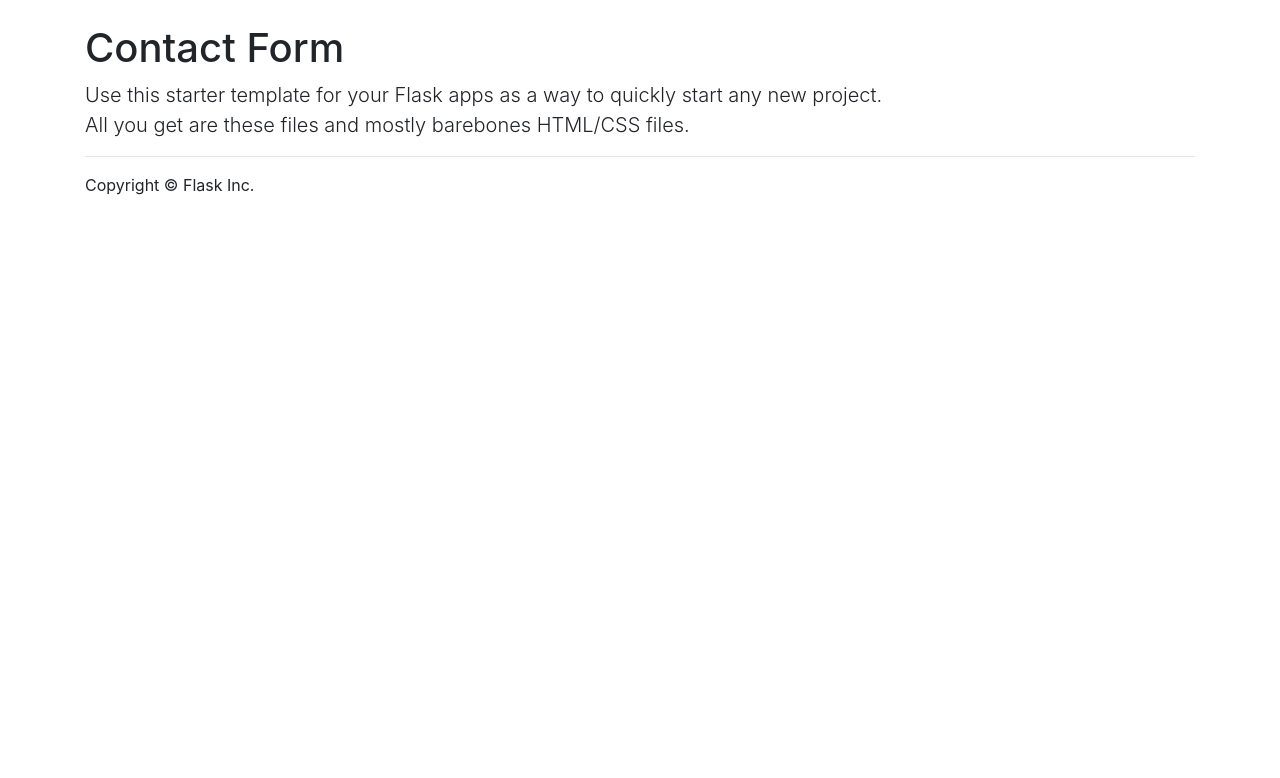
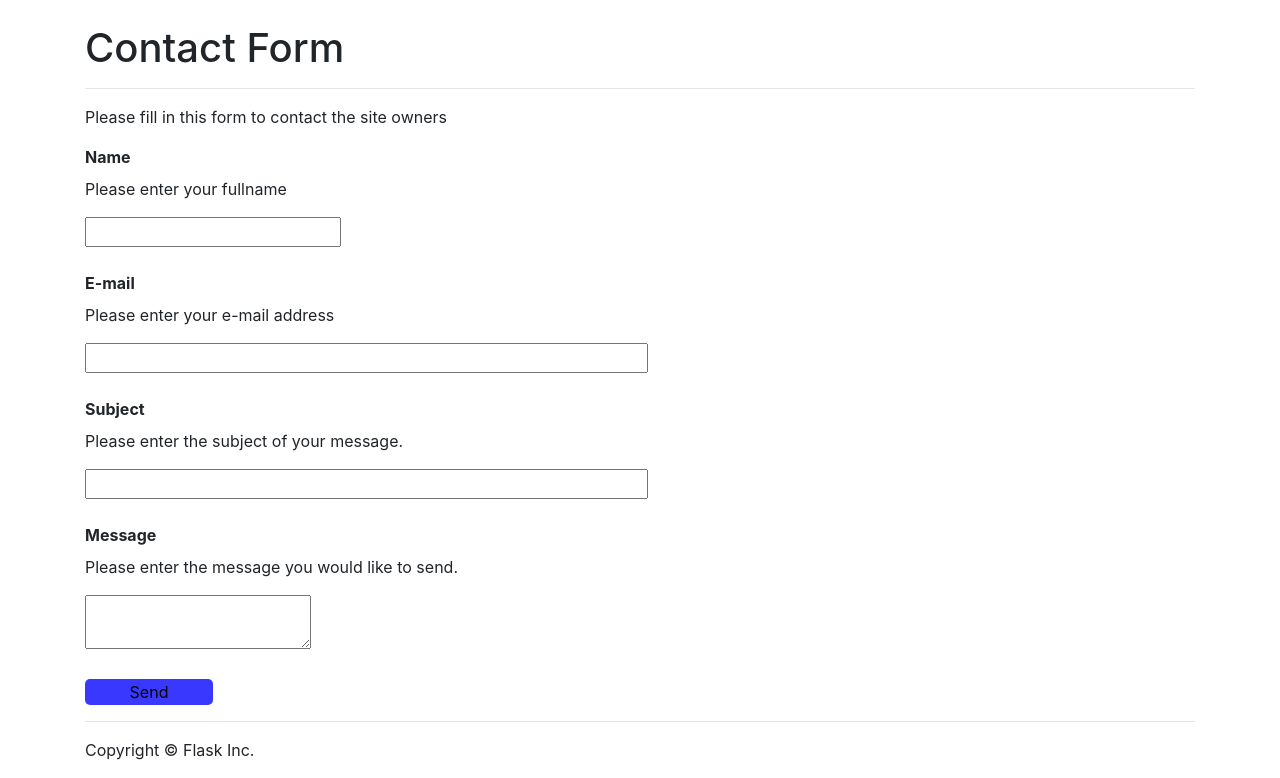
Before and after one commit to calloo/info3180-lab3, a Flask app: page /contact in a window 1280 px wide. Shown: the part 56-834 px from the top of the page. Before the commit the page ends 251 px from the top, so only its background shows below. Run offline with Flask 2, Linux system fonts and the light colour scheme; some libraries are stand-ins or nearby versions.

Commit message:
Add files via upload

```diff
--- a/app/forms.py
+++ b/app/forms.py
@@ -1,10 +1,10 @@
 from flask_wtf import FlaskForm
-from wtforms import StringField
-from wtforms.validators import DataRequired
+from wtforms import StringField, TextAreaField
+from wtforms.validators import DataRequired, Email
 
 
 class Form(FlaskForm):
-    name = StringField('name', validators=[DataRequired])
-    email = StringField('email', validators=[DataRequired])
-    subject = StringField('subject', validators=[DataRequired])
-    message = StringField('message', validators=[DataRequired])
+    name = StringField('Name', validators=[DataRequired()])
+    email = StringField('E-mail', validators=[DataRequired()])
+    subject = StringField('Subject', validators=[DataRequired(), Email("Error")])
+    message = TextAreaField('Message', validators=[DataRequired()])
--- a/app/templates/contact.html
+++ b/app/templates/contact.html
@@ -1,7 +1,44 @@
 {% extends "base.html" %}
 
 {% block main %}
-<h1>Contact Form</h1>
-<p class="lead">Use this starter template for your Flask apps as a way to quickly start any new project.<br>
-All you get are these files and mostly barebones HTML/CSS files.</p>
+<h1>Contact Form</h1> <hr>
+<p>Please fill in this form to contact the site owners</p>
+
+<form method="POST" action="/contact">
+    {{ form.csrf_token }}
+
+    {% if invalid and not form.name.data %}
+        <label><strong>Name <span style="color:red;">(Required)</span></strong></label><br>
+    {% else %}
+        <label><strong>Name</strong></label><br>
+    {% endif %}
+
+    <p>Please enter your fullname</p>
+    {{ form.name(size=20) }} <br><br>
+
+    {% if invalid and not form.email.data %}
+        <label><strong>E-mail <span style="color:red;">(Required)</span></strong></label><br>
+    {% else %}
+        <label><strong>E-mail</strong></label><br>
+    {% endif %}
+    <p>Please enter your e-mail address</p>
+    {{ form.email(size=50) }} <br><br>
+
+    {% if invalid and not form.subject.data %}
+        <label><strong>Subject <span style="color:red;">(Required)</span></strong></label><br>
+    {% else %}
+        <label><strong>Subject</strong></label><br>
+    {% endif %}
+    <p>Please enter the subject of your message.</p>
+    {{ form.subject(size=50) }} <br><br>
+
+    {% if invalid and not form.message.data %}
+        <label><strong>Message <span style="color:red;">(Required)</span></strong></label><br>
+    {% else %}
+        <label><strong>Message</strong></label><br>
+    {% endif %}
+    <p>Please enter the message you would like to send.</p>
+    {{ form.message(size=500) }} <br><br>
+    <input type="submit" value="Send" style="background: rgb(56, 56, 255); border-radius: 5px;border:0px;width:8em;">
+</form>
 {% endblock %}
--- a/app/views.py
+++ b/app/views.py
@@ -5,7 +5,7 @@ Werkzeug Documentation:  http://werkzeug.pocoo.org/documentation/
 This file creates your application.
 """
 
-from app import app
+from app import app, forms
 from flask import render_template, request, redirect, url_for, flash
 
 
@@ -19,9 +19,14 @@ def home():
     return render_template('home.html')
 
 
-@app.route('/contact')
+@app.route('/contact', methods=('GET', 'POST'))
 def contact():
-    return render_template("contact.html")
+    form = forms.Form()
+    if form.validate_on_submit():
+        return redirect('/about')
+    elif request.method == 'POST':
+        return render_template("contact.html", form=form, invalid=True)
+    return render_template("contact.html", form=form, invalid=False)
 
 
 @app.route('/about/')
```
Also changed, not shown: app/templates/header.html (line endings or trailing spaces), 3 other files.
